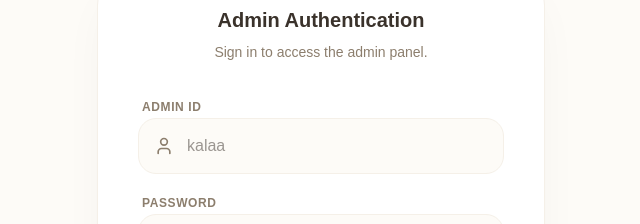
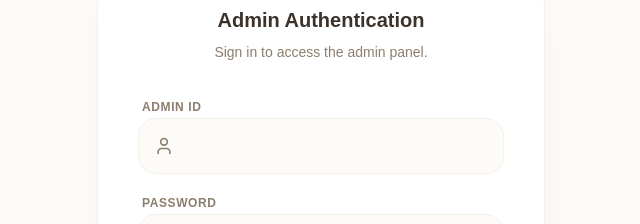
Before and after one commit to thekalashok/final, a React (Vite) app: page /admin/login in a window 1280 px wide. Shown: the part 258-482 px from the top of the page, without its empty margins (319-959 px from the left). Built offline with nearby package versions, Linux system fonts and the light colour scheme; no server answers.

Commit message:
feat: Remove placeholder from Admin ID input
The placeholder "kalaa" was removed from the Admin ID input field to avoid confusion and allow users to input their actual ID without it being pre-filled.

```diff
--- a/src/pages/AdminLogin.tsx
+++ b/src/pages/AdminLogin.tsx
@@ -48,7 +48,7 @@ export default function AdminLogin() {
                 <User className="absolute left-4 top-1/2 -translate-y-1/2 w-5 h-5 text-[#8c7e6d]" />
                 <input
                   type="text"
-                  placeholder="kalaa"
+                  placeholder=""
                   className="w-full h-14 pl-12 pr-4 rounded-2xl border border-[#f5f0e8] bg-[#fdfbf7] focus:outline-none focus:ring-2 focus:ring-[#3a322b]/10 text-[#3a322b]"
                   id="admin-id"
                 />
```
